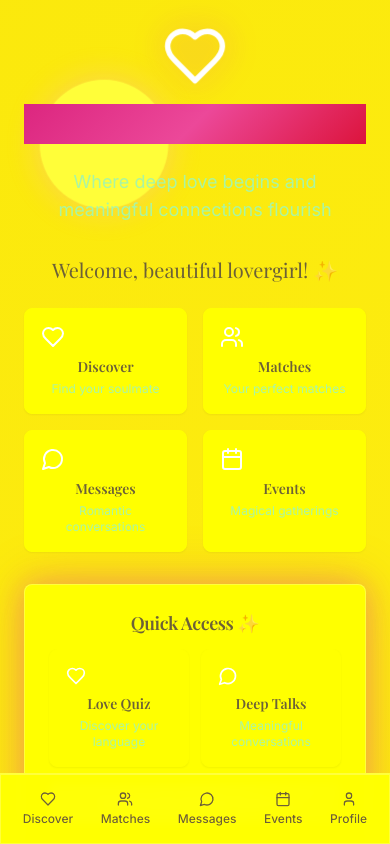
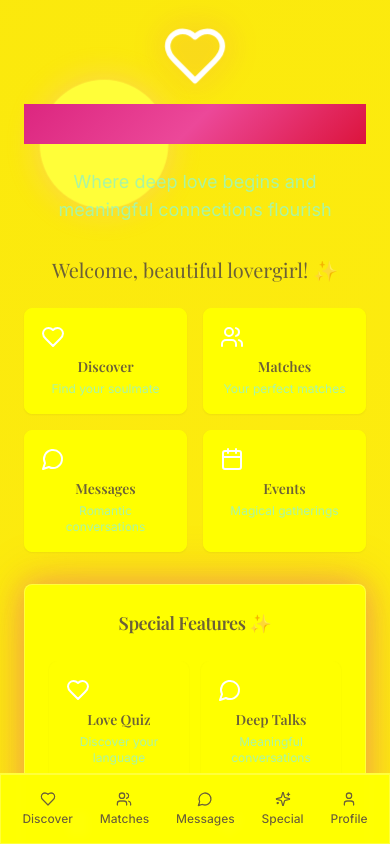
Before and after one commit to JefthaNizaam01/Hopless-Romantic-2.0, a React (Vite) app: page / in a window 390 px wide. Built offline with nearby package versions, Linux system fonts and the light colour scheme.

Commit message:
Reverted to commit d296a532741bca7e24c91e6671823d9938b65972

```diff
--- a/src/components/Navigation.tsx
+++ b/src/components/Navigation.tsx
@@ -51,15 +51,15 @@ export const Navigation = ({ activeSection, onSectionChange }: NavigationProps)
           </Button>
 
           <Button
-            onClick={() => onSectionChange('events')}
-            variant={activeSection === 'events' ? 'default' : 'ghost'}
+            onClick={() => onSectionChange('special')}
+            variant={activeSection === 'special' ? 'default' : 'ghost'}
             size="sm"
             className={`flex flex-col gap-1 h-auto py-2 ${
-              activeSection === 'events' ? 'romantic-gradient text-white' : ''
+              activeSection === 'special' ? 'romantic-gradient text-white' : ''
             }`}
           >
-            <Calendar className="w-5 h-5" />
-            <span className="text-xs">Events</span>
+            <Sparkles className="w-5 h-5" />
+            <span className="text-xs">Special</span>
           </Button>
 
           <Button
--- a/src/components/ProfileCreation.tsx
+++ b/src/components/ProfileCreation.tsx
@@ -5,7 +5,7 @@ import { Card, CardContent, CardDescription, CardHeader, CardTitle } from "@/com
 import { Input } from "@/components/ui/input";
 import { Label } from "@/components/ui/label";
 import { Textarea } from "@/components/ui/textarea";
-import { Heart, Upload, Star, Sparkles, MessageCircle, BookHeart, Coffee, Music, Mail } from "lucide-react";
+import { Heart, Upload, Star } from "lucide-react";
 import { useToast } from "@/hooks/use-toast";
 
 const romanticPreferences = [
@@ -14,11 +14,7 @@ const romanticPreferences = [
   "Coffee shop dates", "Beach picnics", "Mountain hikes", "Jazz music", "Slow dancing"
 ];
 
-interface ProfileCreationProps {
-  onSectionChange?: (section: string) => void;
-}
-
-export const ProfileCreation = ({ onSectionChange }: ProfileCreationProps) => {
+export const ProfileCreation = () => {
   const [formData, setFormData] = useState({
     name: "",
     age: "",
@@ -57,58 +53,6 @@ export const ProfileCreation = ({ onSectionChange }: ProfileCreationProps) => {
       description: "Your romantic profile has been created beautifully.",
     });
   };
-
-  const specialFeatures = [
-    {
-      id: 'quiz',
-      title: 'Love Language Quiz',
-      description: 'Discover your love language',
-      icon: <Heart className="w-6 h-6" />,
-      color: 'from-red-500 to-pink-500'
-    },
-    {
-      id: 'conversations',
-      title: 'Deep Conversations',
-      description: 'Meaningful connection starters',
-      icon: <MessageCircle className="w-6 h-6" />,
-      color: 'from-purple-500 to-indigo-500'
-    },
-    {
-      id: 'poetry',
-      title: 'Poetry Duets',
-      description: 'Write poems together',
-      icon: <BookHeart className="w-6 h-6" />,
-      color: 'from-pink-500 to-rose-500'
-    },
-    {
-      id: 'connections',
-      title: 'Connection Meter',
-      description: 'Measure your compatibility',
-      icon: <Coffee className="w-6 h-6" />,
-      color: 'from-amber-500 to-orange-500'
-    },
-    {
-      id: 'secret-admirer',
-      title: 'Secret Admirer Notes',
-      description: 'Send anonymous love notes',
-      icon: <Sparkles className="w-6 h-6" />,
-      color: 'from-violet-500 to-purple-500'
-    },
-    {
-      id: 'vibe-playlists',
-      title: 'VibePlaylists',
-      description: 'Create music connections',
-      icon: <Music className="w-6 h-6" />,
-      color: 'from-green-500 to-teal-500'
-    },
-    {
-      id: 'love-letters',
-      title: 'Daily Love Letters',
-      description: 'Romantic daily inspiration',
-      icon: <Mail className="w-6 h-6" />,
-      color: 'from-red-500 to-rose-500'
-    }
-  ];
 
   return (
     <div className="min-h-screen p-6 flex justify-center">
@@ -243,38 +187,6 @@ export const ProfileCreation = ({ onSectionChange }: ProfileCreationProps) => {
             </div>
           </CardContent>
         </Card>
-
-        {/* Special Features Section */}
-        <Card className="romantic-glow border-primary/20">
-          <CardHeader className="text-center">
-            <div className="w-16 h-16 romantic-gradient rounded-full flex items-center justify-center mx-auto mb-4">
-              <Sparkles className="w-8 h-8 text-white" />
-            </div>
-            <CardTitle className="text-2xl font-playfair">Personalize Your Experience ✨</CardTitle>
-            <CardDescription className="text-lg">
-              Discover special features to enhance your romantic journey
-            </CardDescription>
-          </CardHeader>
-          <CardContent>
-            <div className="grid grid-cols-1 md:grid-cols-2 lg:grid-cols-3 gap-4">
-              {specialFeatures.map((feature) => (
-                <Card
-                  key={feature.id}
-                  className="cursor-pointer hover:romantic-glow transition-all duration-300 hover:scale-105 border-primary/20"
-                  onClick={() => onSectionChange?.(feature.id)}
-                >
-                  <CardContent className="p-4 text-center">
-                    <div className={`w-12 h-12 bg-gradient-to-r ${feature.color} rounded-full flex items-center justify-center mx-auto mb-3 text-white`}>
-                      {feature.icon}
-                    </div>
-                    <h3 className="font-playfair font-semibold mb-2 text-sm">{feature.title}</h3>
-                    <p className="text-xs text-muted-foreground">{feature.description}</p>
-                  </CardContent>
-                </Card>
-              ))}
-            </div>
-          </CardContent>
-        </Card>
       </div>
     </div>
   );
--- a/src/pages/Index.tsx
+++ b/src/pages/Index.tsx
@@ -1,3 +1,4 @@
+
 import { useState } from "react";
 import { Button } from "@/components/ui/button";
 import { Card, CardContent, CardDescription, CardHeader, CardTitle } from "@/components/ui/card";
@@ -34,7 +35,7 @@ const Index = () => {
       case 'quiz':
         return <LoveLanguageQuiz />;
       case 'profile':
-        return <ProfileCreation onSectionChange={setActiveSection} />;
+        return <ProfileCreation />;
       case 'conversations':
         return <DeepConversations />;
       case 'poetry':
@@ -130,32 +131,44 @@ const Index = () => {
               />
             </div>
 
-            {/* Special Features for Mobile - Now more compact */}
+            {/* Special Features for Mobile */}
             <div className="md:hidden mb-6">
               <Card className="romantic-glow border-primary/20">
-                <CardHeader className="pb-3">
-                  <CardTitle className="font-playfair text-lg">Quick Access ✨</CardTitle>
+                <CardHeader>
+                  <CardTitle className="font-playfair text-lg">Special Features ✨</CardTitle>
                 </CardHeader>
                 <CardContent>
                   <div className="grid grid-cols-2 gap-3">
                     <FeatureCard
-                      icon={<Heart className="w-5 h-5" />}
+                      icon={<Heart className="w-6 h-6" />}
                       title="Love Quiz"
                       description="Discover your language"
                       onClick={() => setActiveSection('quiz')}
                     />
                     <FeatureCard
-                      icon={<MessageCircle className="w-5 h-5" />}
+                      icon={<MessageCircle className="w-6 h-6" />}
                       title="Deep Talks"
                       description="Meaningful conversations"
                       onClick={() => setActiveSection('conversations')}
                     />
+                    <FeatureCard
+                      icon={<BookHeart className="w-6 h-6" />}
+                      title="Poetry"
+                      description="Write together"
+                      onClick={() => setActiveSection('poetry')}
+                    />
+                    <FeatureCard
+                      icon={<Sparkles className="w-6 h-6" />}
+                      title="Secret Notes"
+                      description="Anonymous admirer"
+                      onClick={() => setActiveSection('secret-admirer')}
+                    />
                   </div>
                   <Button
-                    onClick={() => setActiveSection('profile')}
+                    onClick={() => setActiveSection('special')}
                     className="w-full mt-4 romantic-gradient text-white"
                   >
-                    View Profile & More Features
+                    View All Special Features
                   </Button>
                 </CardContent>
               </Card>
```
Also changed, not shown: 1 other file (tests, documents, lock files or other folders).
